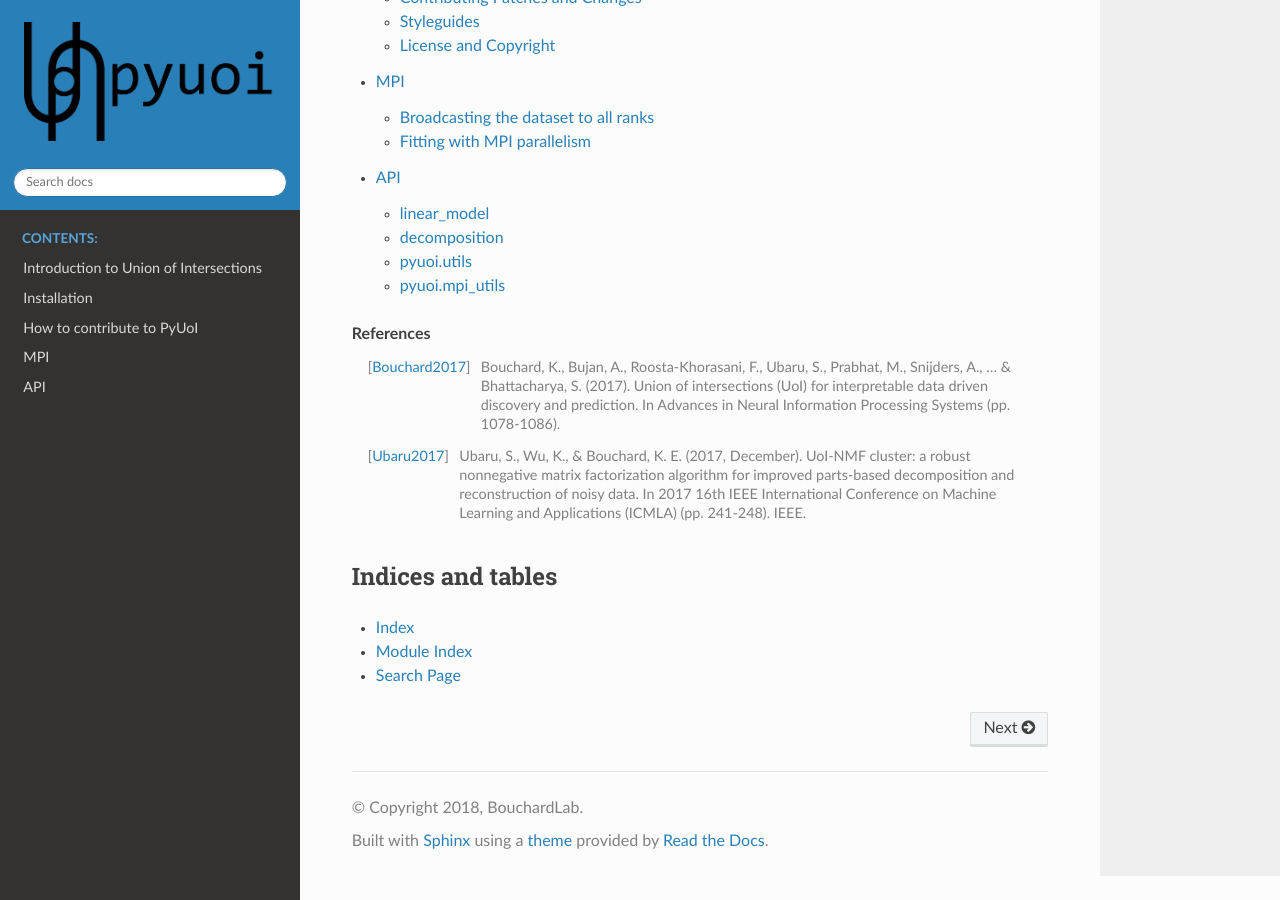
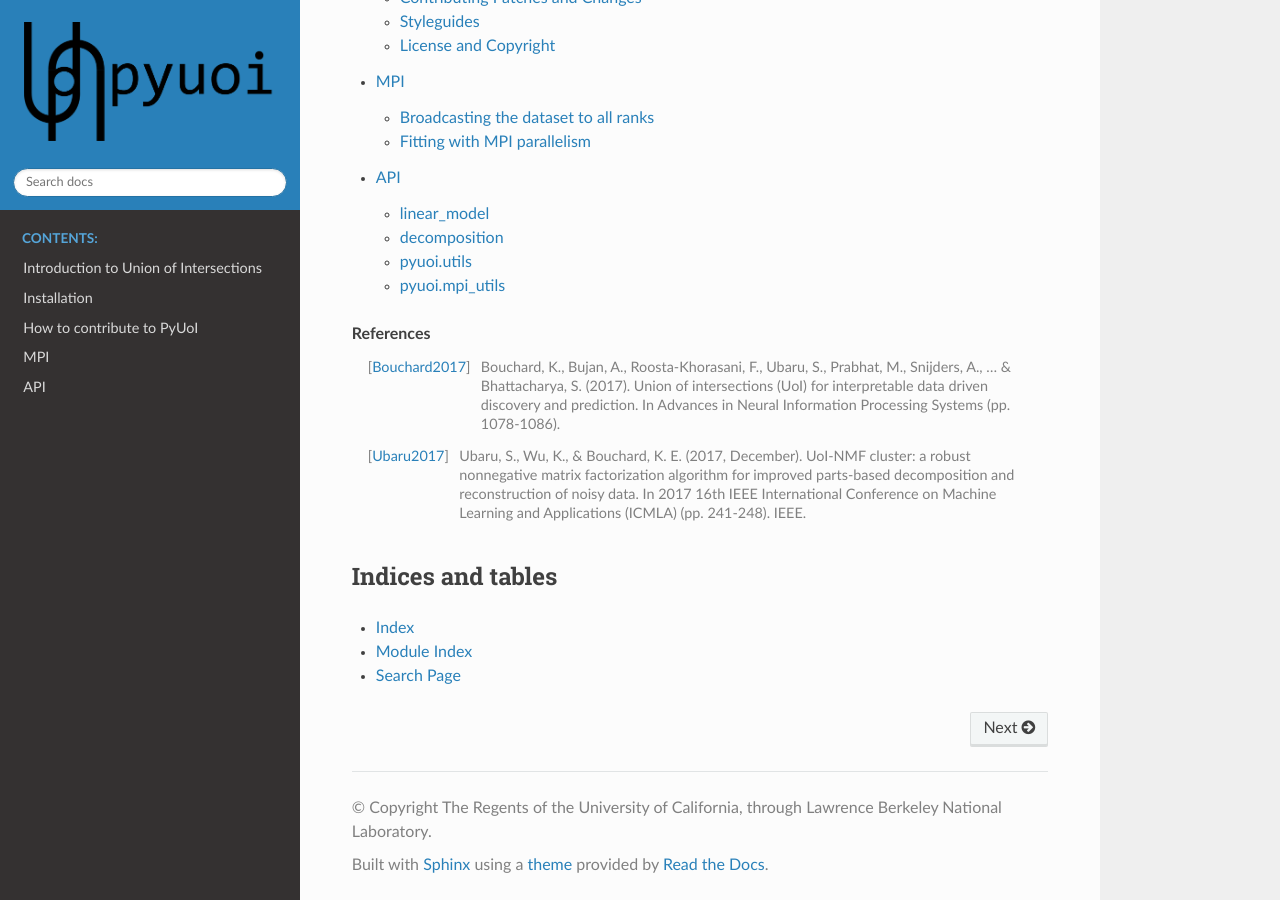
Before and after one commit to BouchardLab/pyuoi, a Sphinx documentation site: the page built from docs/source/index.rst, in a window 1280 px wide and 900 px high, scrolled down 847 px. Built offline with Sphinx 7.4.7 and the Read the Docs theme 2.0.0, drawn with Linux system fonts in a browser that asks for light colours; pages that are not in the unit, such as notebooks, are missing from menus.

Commit message:
added license and copyright info

```diff
--- a/docs/source/conf.py
+++ b/docs/source/conf.py
@@ -28,8 +28,8 @@ sys.path.insert(0, project_root)
 # -- Project information -----------------------------------------------------
 
 project = 'PyUoI'
-copyright = '2018, BouchardLab'
-author = 'BouchardLab'
+copyright = 'The Regents of the University of California, through Lawrence Berkeley National Laboratory'
+author = 'Contributors'
 
 # The short X.Y version
 version = ''
```
Also changed, not shown: README.md (+13 -7 lines), LICENSE.txt (added).
